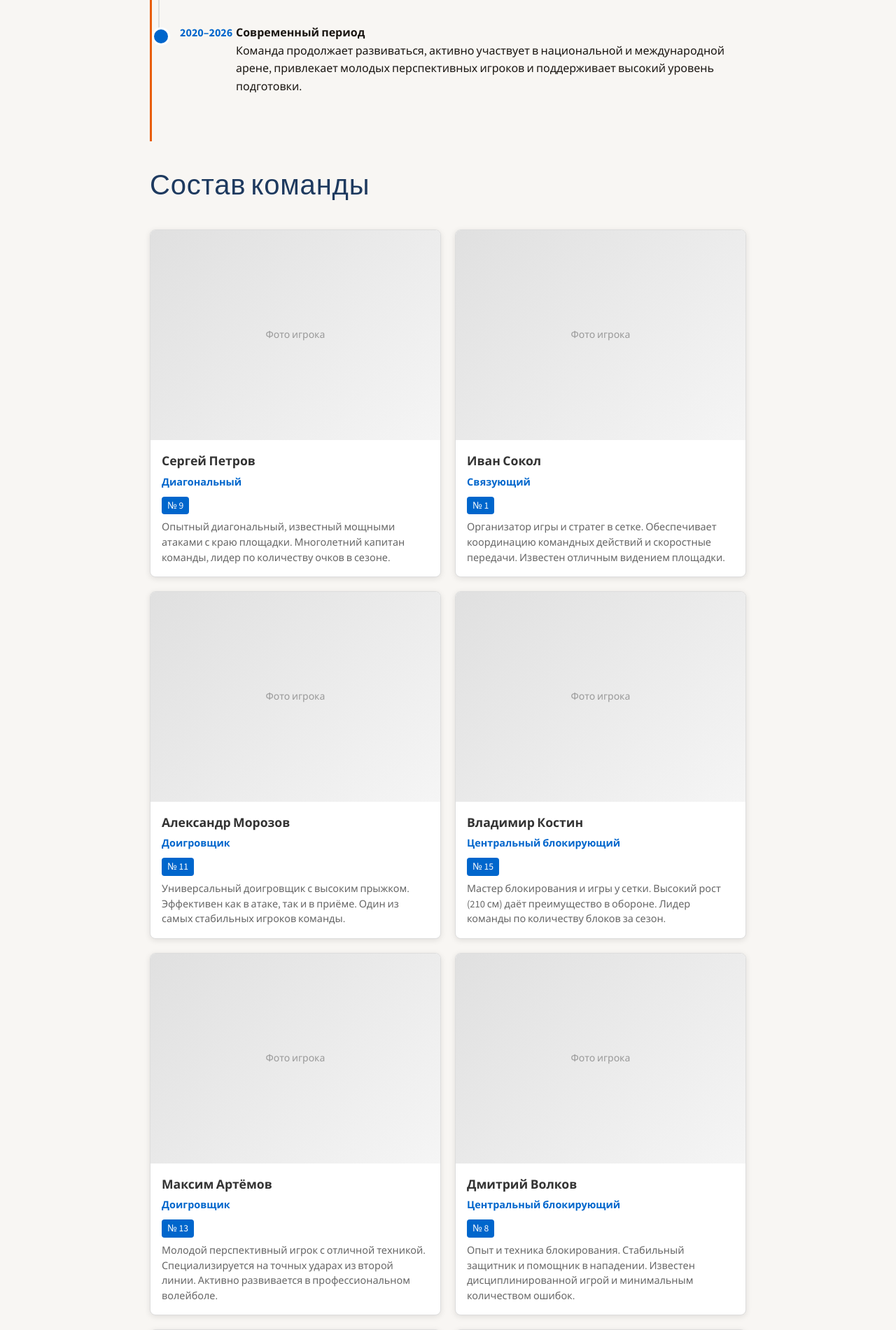
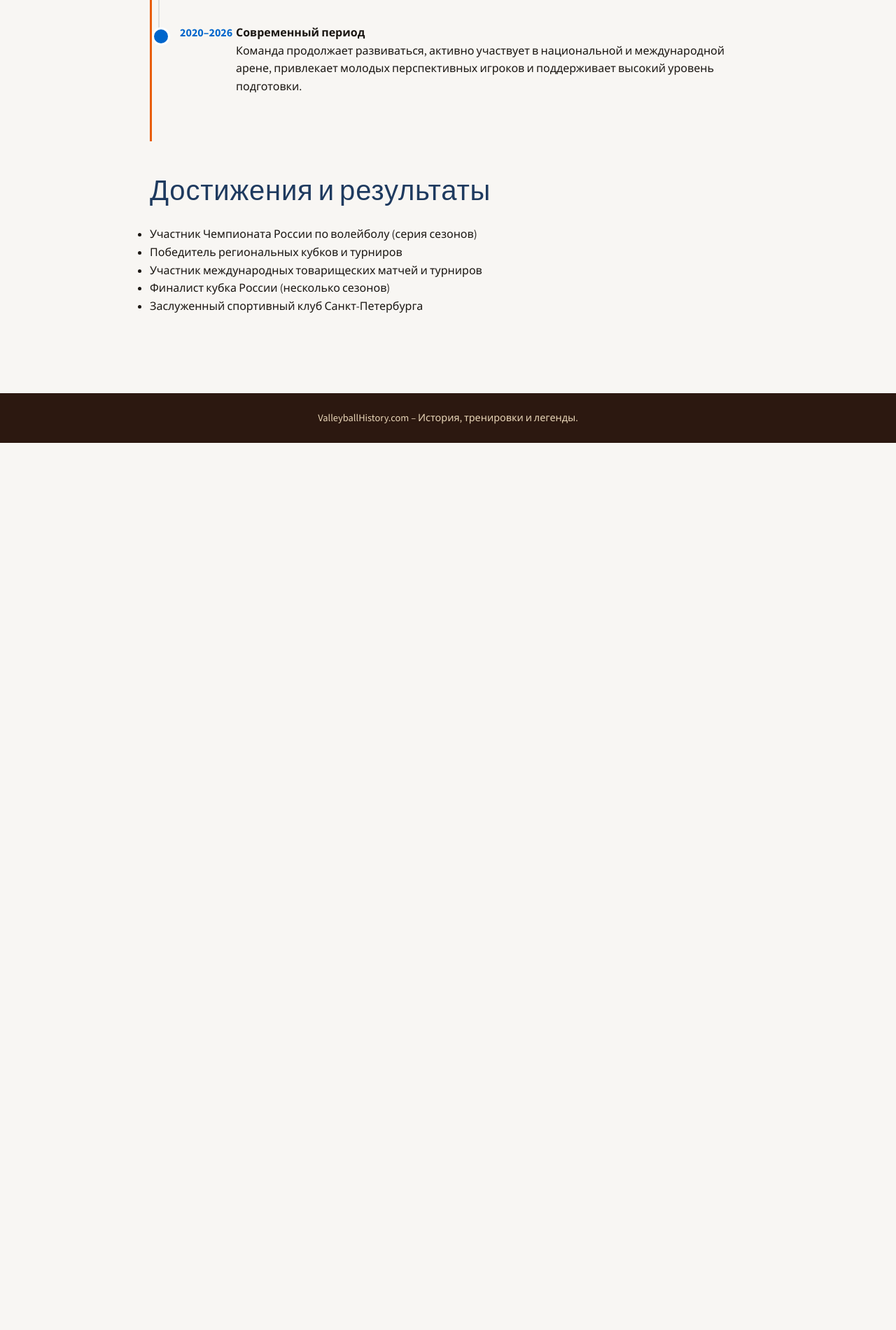
Before and after one commit to demidivanov1992-web/volleyball-history-site, a Python web app: template templates/zenith.html in a window 1280 px wide. Shown: the part 1189-3090 px from the top of the page at 70% size. After the commit the page ends 1822 px from the top, so only its background shows below. Run offline with Jinja, Linux system fonts and the light colour scheme; the template is opened without the code that fills it, so the values that code supplies are empty; a map, chart or similar area stays blank.

Commit message:
Удалить карточки игроков и заменить их на список состава команды с изображением

```diff
--- a/players.html
+++ b/players.html
@@ -60,7 +60,7 @@
       <!-- Сергей Тетюхин -->
       <article class="player-card" tabindex="0" role="button" aria-haspopup="dialog" aria-label="Подробнее: Сергей Тетюхин">
         <div class="player-image">
-          <img src="images/tetyukhin.png" style="width:100%; height:100%; object-fit:cover;" alt="Сергей Тетюхин">
+          <img src="VCZenit-SPb-Team-2020-new4.jpg" style="width:100%; height:100%; object-fit:cover;" alt="Сергей Тетюхин">
         </div>
         <div class="player-body">
           <h3>Сергей Тетюхин</h3>
--- a/templates/players.html
+++ b/templates/players.html
@@ -61,8 +61,7 @@
       <!-- Сергей Тетюхин -->
       <article class="player-card" tabindex="0" role="button" aria-haspopup="dialog" aria-label="Подробнее: Сергей Тетюхин">
         <div class="player-image">
-          <!-- static\images\tetyukhin.png -->
-          <div style="width:100%; height:100%; background:#aaa; display:flex; align-items:center; justify-content:center; color:white; font-weight:bold; border:2px dashed red;">ТЕТЮХИН</div>
+          <img src="../VCZenit-SPb-Team-2020-new4.jpg" style="width:100%; height:100%; object-fit:cover;" alt="Сергей Тетюхин">
         </div>
         <div class="player-body">
           <h3>Сергей Тетюхин</h3>
--- a/templates/zenith.html
+++ b/templates/zenith.html
@@ -199,124 +199,7 @@
 
 </div>
 
-<!-- Состав команды -->
-<h2>Состав команды</h2>
-
-<div class="players-grid">
-
-<a href="player-9.html" style="text-decoration: none; color: inherit;">
-<div class="player-card">
-<div class="player-photo">Фото игрока</div>
-<div class="player-info">
-<div class="player-name">Сергей Петров</div>
-<div class="player-position">Диагональный</div>
-<div class="player-number">№ 9</div>
-<div class="player-bio">
-Опытный диагональный, известный мощными атаками с краю площадки. Многолетний капитан команды, лидер по количеству очков в сезоне.
-</div>
-</div>
-</div>
-</a>
-
-<a href="player-1.html" style="text-decoration: none; color: inherit;">
-<div class="player-card">
-<div class="player-photo">Фото игрока</div>
-<div class="player-info">
-<div class="player-name">Иван Сокол</div>
-<div class="player-position">Связующий</div>
-<div class="player-number">№ 1</div>
-<div class="player-bio">
-Организатор игры и стратег в сетке. Обеспечивает координацию командных действий и скоростные передачи. Известен отличным видением площадки.
-</div>
-</div>
-</div>
-</a>
-
-<a href="player-11.html" style="text-decoration: none; color: inherit;">
-<div class="player-card">
-<div class="player-photo">Фото игрока</div>
-<div class="player-info">
-<div class="player-name">Александр Морозов</div>
-<div class="player-position">Доигровщик</div>
-<div class="player-number">№ 11</div>
-<div class="player-bio">
-Универсальный доигровщик с высоким прыжком. Эффективен как в атаке, так и в приёме. Один из самых стабильных игроков команды.
-</div>
-</div>
-</div>
-</a>
-
-<a href="player-15.html" style="text-decoration: none; color: inherit;">
-<div class="player-card">
-<div class="player-photo">Фото игрока</div>
-<div class="player-info">
-<div class="player-name">Владимир Костин</div>
-<div class="player-position">Центральный блокирующий</div>
-<div class="player-number">№ 15</div>
-<div class="player-bio">
-Мастер блокирования и игры у сетки. Высокий рост (210 см) даёт преимущество в обороне. Лидер команды по количеству блоков за сезон.
-</div>
-</div>
-</div>
-</a>
-
-<a href="player-13.html" style="text-decoration: none; color: inherit;">
-<div class="player-card">
-<div class="player-photo">Фото игрока</div>
-<div class="player-info">
-<div class="player-name">Максим Артёмов</div>
-<div class="player-position">Доигровщик</div>
-<div class="player-number">№ 13</div>
-<div class="player-bio">
-Молодой перспективный игрок с отличной техникой. Специализируется на точных ударах из второй линии. Активно развивается в профессиональном волейболе.
-</div>
-</div>
-</div>
-</a>
-
-<a href="player-8.html" style="text-decoration: none; color: inherit;">
-<div class="player-card">
-<div class="player-photo">Фото игрока</div>
-<div class="player-info">
-<div class="player-name">Дмитрий Волков</div>
-<div class="player-position">Центральный блокирующий</div>
-<div class="player-number">№ 8</div>
-<div class="player-bio">
-Опыт и техника блокирования. Стабильный защитник и помощник в нападении. Известен дисциплинированной игрой и минимальным количеством ошибок.
-</div>
-</div>
-</div>
-</a>
-
-<a href="player-7.html" style="text-decoration: none; color: inherit;">
-<div class="player-card">
-<div class="player-photo">Фото игрока</div>
-<div class="player-info">
-<div class="player-name">Николай Смирнов</div>
-<div class="player-position">Диагональный</div>
-<div class="player-number">№ 7</div>
-<div class="player-bio">
-Острый удар и скорость перемещения. Эффективен при нападениях из разных зон. Молодая надежда клуба с потенциалом роста.
-</div>
-</div>
-</div>
-</a>
-
-<a href="player-12.html" style="text-decoration: none; color: inherit;">
-<div class="player-card">
-<div class="player-photo">Фото игрока</div>
-<div class="player-info">
-<div class="player-name">Павел Андреев</div>
-<div class="player-position">Либеро</div>
-<div class="player-number">№ 12</div>
-<div class="player-bio">
-Защитник команды с отличной реакцией и техникой приёма. Спасает множество мячей каждый матч. Один из самых трудолюбивых игроков в команде.
-</div>
-</div>
-</div>
-</a>
-
-</div>
+<!-- Состав команды удалён -->
 
 <!-- Достижения -->
 <section style="margin-top: 40px;">
```
Also changed, not shown: index.html (+1 -6 lines), zenith.html (+162 -172 lines), images/tetyukhin-replacement.jpg (added).
